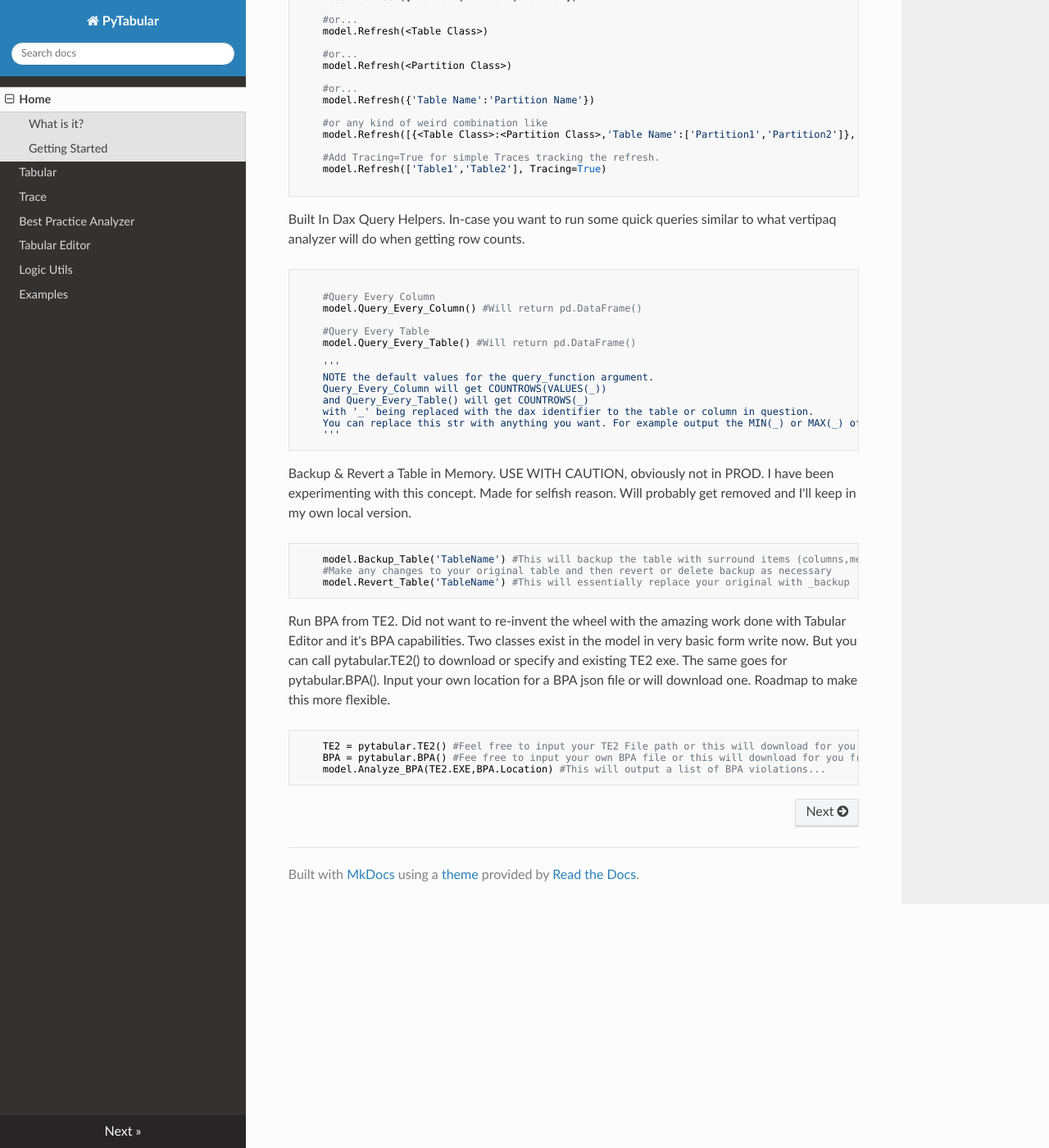
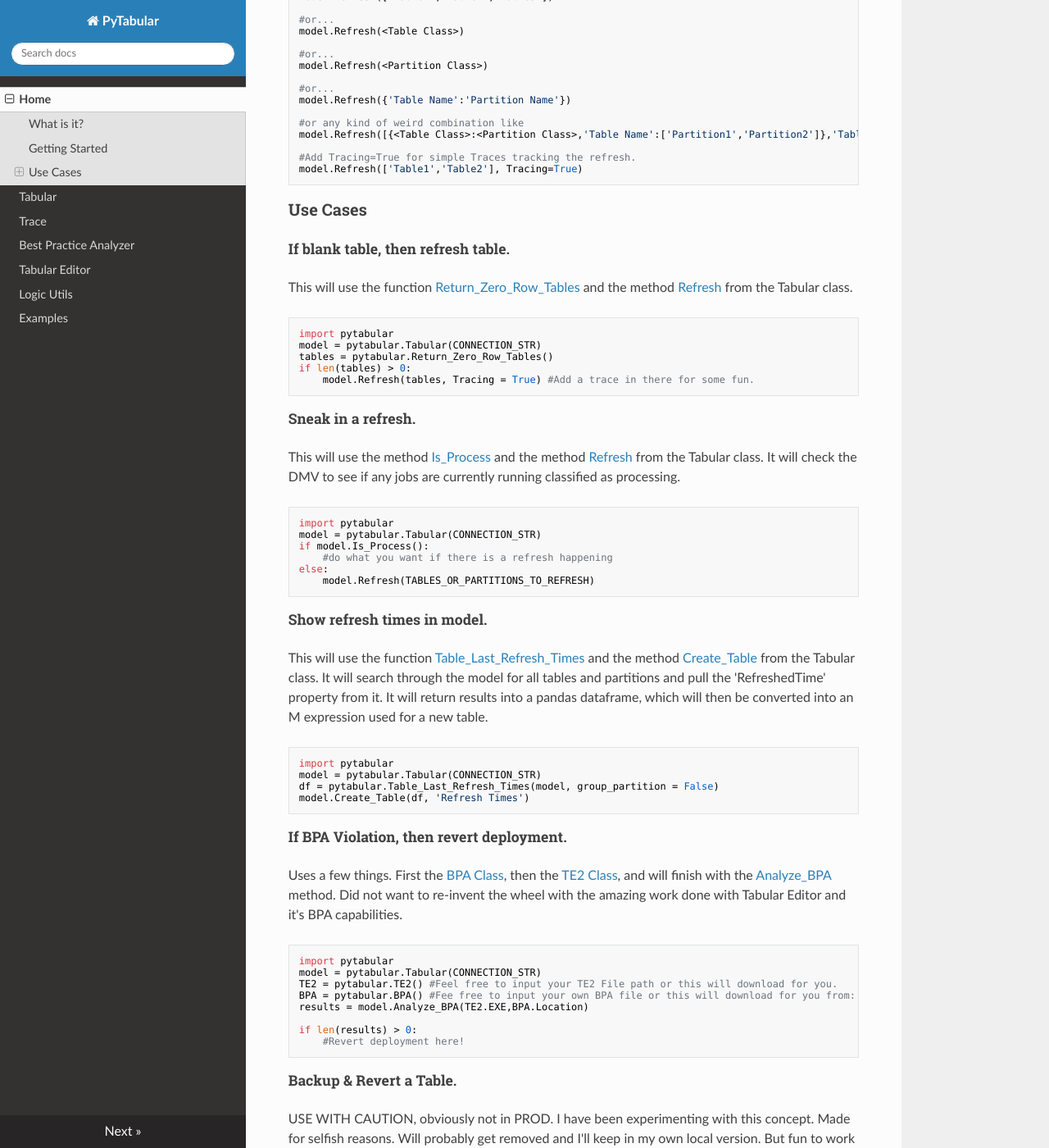
Before and after one commit to Curts0/PyTabular, an MkDocs documentation site: the page built from docs/index.md, in a window 1280 px wide and 1400 px high, scrolled down 1406 px. Shown: the whole window at 82% size. Built offline with MkDocs 1.6.1, drawn with Linux system fonts in a browser that asks for light colours; nearby versions of some CDN libraries; some of the changed text lies outside the part shown.

Commit message:
Readme overhaul

````diff
--- a/docs/index.md
+++ b/docs/index.md
@@ -17,78 +17,104 @@ python3 -m pip install python-tabular
 
 In your python environment, import pytabular and call the main Tabular Class. Only parameter needed is a solid connection string.
 ```python
-    import pytabular
-    model = pytabular.Tabular(CONNECTION_STR)
+import pytabular
+model = pytabular.Tabular(CONNECTION_STR)
 ```
 
 You can query your models with the Query method from your tabular class. For Dax Queries, it will need the full Dax syntax. See [EVALUATE example](https://dax.guide/st/evaluate/). This will return a [Pandas DataFrame](https://pandas.pydata.org/pandas-docs/stable/reference/api/pandas.DataFrame.html). If you are looking to return a single value, see below. Simply wrap your query in the the curly brackets. The method will take that single cell table and just return the individual value. You can also query your DMV. See below for example. See [PyTabular Docs for Query](https://curts0.github.io/PyTabular/Tabular/#query).
 ```python
-    #Run basic queries
-    DAX_QUERY = "EVALUATE TOPN(100, 'Table1')"
-    model.Query(DAX_QUERY) #returns pd.DataFrame()
+#Run basic queries
+DAX_QUERY = "EVALUATE TOPN(100, 'Table1')"
+model.Query(DAX_QUERY) #returns pd.DataFrame()
 
-    #or...
-    DMV_QUERY = "select * from $SYSTEM.DISCOVER_TRACE_EVENT_CATEGORIES"
-    model.Query(DMV_QUERY) #returns pd.DataFrame()
+#or...
+DMV_QUERY = "select * from $SYSTEM.DISCOVER_TRACE_EVENT_CATEGORIES"
+model.Query(DMV_QUERY) #returns pd.DataFrame()
 
-    #or...
-    SINGLE_VALUE_QUERY_EX = "EVALUATE {1}"
-    model.Query(SINGLE_VALUE_QUERY_EX) #returns 1
+#or...
+SINGLE_VALUE_QUERY_EX = "EVALUATE {1}"
+model.Query(SINGLE_VALUE_QUERY_EX) #returns 1
 ```
 
 Refresh method to handle refreshes on your model. This is synchronous. Should be flexible enough to handle a variety of inputs. See [PyTabular Docs for Refreshing Tables and Partitions](https://curts0.github.io/PyTabular/Tabular/#refresh). Most basic way to refresh is input the table name string. The method will search for table and output exeption if unable to find it. For partitions you will need a key, value combination. Example, {'Table1':'Partition1'}. You can also take the key value pair and iterate through a group of partitions. Example, {'Table1':['Partition1','Partition2']}. Rather than providing a string, you can also input the actual class. See below for those examples, and you can acess them from the built in attributes self.Tables, self.Partitions or explore through the .Net classes yourself in self.Model.Tables.
 ```python
-    #You have a few options when refreshing.
-    model.Refresh('Table Name')
+#You have a few options when refreshing.
+model.Refresh('Table Name')
 
-    #or...
-    model.Refresh(['Table1','Table2','Table3'])
+#or...
+model.Refresh(['Table1','Table2','Table3'])
 
-    #or...
-    model.Refresh(<Table Class>)
+#or...
+model.Refresh(<Table Class>)
 
-    #or...
-    model.Refresh(<Partition Class>)
+#or...
+model.Refresh(<Partition Class>)
 
-    #or...
-    model.Refresh({'Table Name':'Partition Name'})
+#or...
+model.Refresh({'Table Name':'Partition Name'})
 
-    #or any kind of weird combination like
-    model.Refresh([{<Table Class>:<Partition Class>,'Table Name':['Partition1','Partition2']},'Table Name','Table Name2'])
+#or any kind of weird combination like
+model.Refresh([{<Table Class>:<Partition Class>,'Table Name':['Partition1','Partition2']},'Table Name','Table Name2'])
 
-    #Add Tracing=True for simple Traces tracking the refresh.
-    model.Refresh(['Table1','Table2'], Tracing=True)
-
+#Add Tracing=True for simple Traces tracking the refresh.
+model.Refresh(['Table1','Table2'], Tracing=True)
 ```
 
-Built In Dax Query Helpers. In-case you want to run some quick queries similar to what vertipaq analyzer will do when getting row counts.
+### Use Cases
+
+##### If blank table, then refresh table.
+This will use the function [Return_Zero_Row_Tables](https://curts0.github.io/PyTabular/Examples/#return_zero_row_tables) and the method [Refresh](https://curts0.github.io/PyTabular/Tabular/#refresh) from the Tabular class.
 ```python
-
-    #Query Every Column
-    model.Query_Every_Column() #Will return pd.DataFrame()
-
-    #Query Every Table
-    model.Query_Every_Table() #Will return pd.DataFrame()
-
-    '''
-    NOTE the default values for the query_function argument.
-    Query_Every_Column will get COUNTROWS(VALUES(_))
-    and Query_Every_Table() will get COUNTROWS(_)
-    with '_' being replaced with the dax identifier to the table or column in question.
-    You can replace this str with anything you want. For example output the MIN(_) or MAX(_) of each column rather than the default queries.
-    '''
+import pytabular
+model = pytabular.Tabular(CONNECTION_STR)
+tables = pytabular.Return_Zero_Row_Tables()
+if len(tables) > 0:
+    model.Refresh(tables, Tracing = True) #Add a trace in there for some fun.
 ```
 
-Backup & Revert a Table in Memory. USE WITH CAUTION, obviously not in PROD. I have been experimenting with this concept. Made for selfish reason. Will probably get removed and I'll keep in my own local version.
+##### Sneak in a refresh.
+This will use the method [Is_Process](https://curts0.github.io/PyTabular/Tabular/#is_process) and the method [Refresh](https://curts0.github.io/PyTabular/Tabular/#refresh) from the Tabular class. It will check the DMV to see if any jobs are currently running classified as processing.
 ```python
-    model.Backup_Table('TableName') #This will backup the table with surround items (columns,measures,relationships,roles,hierarchies,etc.) and will add a suffix of '_backup'
-    #Make any changes to your original table and then revert or delete backup as necessary
-    model.Revert_Table('TableName') #This will essentially replace your original with _backup
+import pytabular
+model = pytabular.Tabular(CONNECTION_STR)
+if model.Is_Process():
+    #do what you want if there is a refresh happening
+else:
+    model.Refresh(TABLES_OR_PARTITIONS_TO_REFRESH)
 ```
 
-Run BPA from TE2. Did not want to re-invent the wheel with the amazing work done with Tabular Editor and it's BPA capabilities. Two classes exist in the model in very basic form write now. But you can call pytabular.TE2() to download or specify and existing TE2 exe. The same goes for pytabular.BPA(). Input your own location for a BPA json file or will download one. Roadmap to make this more flexible.
+##### Show refresh times in model.
+This will use the function [Table_Last_Refresh_Times](https://curts0.github.io/PyTabular/Examples/#table_last_refresh_times) and the method [Create_Table](https://curts0.github.io/PyTabular/Tabular/#create_table) from the Tabular class. It will search through the model for all tables and partitions and pull the 'RefreshedTime' property from it. It will return results into a pandas dataframe, which will then be converted into an M expression used for a new table.
 ```python
-    TE2 = pytabular.TE2() #Feel free to input your TE2 File path or this will download for you.
-    BPA = pytabular.BPA() #Fee free to input your own BPA file or this will download for you from: https://raw.githubusercontent.com/microsoft/Analysis-Services/master/BestPracticeRules/BPARules.json
-    model.Analyze_BPA(TE2.EXE,BPA.Location) #This will output a list of BPA violations...
+import pytabular
+model = pytabular.Tabular(CONNECTION_STR)
+df = pytabular.Table_Last_Refresh_Times(model, group_partition = False)
+model.Create_Table(df, 'Refresh Times')
 ```
+
+
+##### If BPA Violation, then revert deployment.
+Uses a few things. First the [BPA Class](https://curts0.github.io/PyTabular/Best%20Practice%20Analyzer/#bpa), then the [TE2 Class](https://curts0.github.io/PyTabular/Tabular%20Editor%202/), and will finish with the [Analyze_BPA](https://curts0.github.io/PyTabular/Tabular/#analyze_bpa) method. Did not want to re-invent the wheel with the amazing work done with Tabular Editor and it's BPA capabilities.
+```python
+import pytabular
+model = pytabular.Tabular(CONNECTION_STR)
+TE2 = pytabular.TE2() #Feel free to input your TE2 File path or this will download for you.
+BPA = pytabular.BPA() #Fee free to input your own BPA file or this will download for you from: https://raw.githubusercontent.com/microsoft/Analysis-Services/master/BestPracticeRules/BPARules.json
+results = model.Analyze_BPA(TE2.EXE,BPA.Location)
+
+if len(results) > 0:
+    #Revert deployment here!
+```
+
+##### Backup & Revert a Table.
+USE WITH CAUTION, obviously not in PROD. I have been experimenting with this concept. Made for selfish reasons. Will probably get removed and I'll keep in my own local version. But fun to work with. Uses two methods. [Backup_Table](https://curts0.github.io/PyTabular/Tabular/#backup_table) and [Revert_Table](https://curts0.github.io/PyTabular/Tabular/#revert_table)
+
+```python
+import pytabular
+model = pytabular.Tabular(CONNECTION_STR)
+model.Backup_Table('TableName') #This will backup the table with surround items (columns,measures,relationships,roles,hierarchies,etc.) and will add a suffix of '_backup'
+#-----------#
+#Make any changes to your original table and then revert or delete backup as necessary
+#-----------#
+model.Revert_Table('TableName') #This will essentially replace your original with _backup
+```
````
